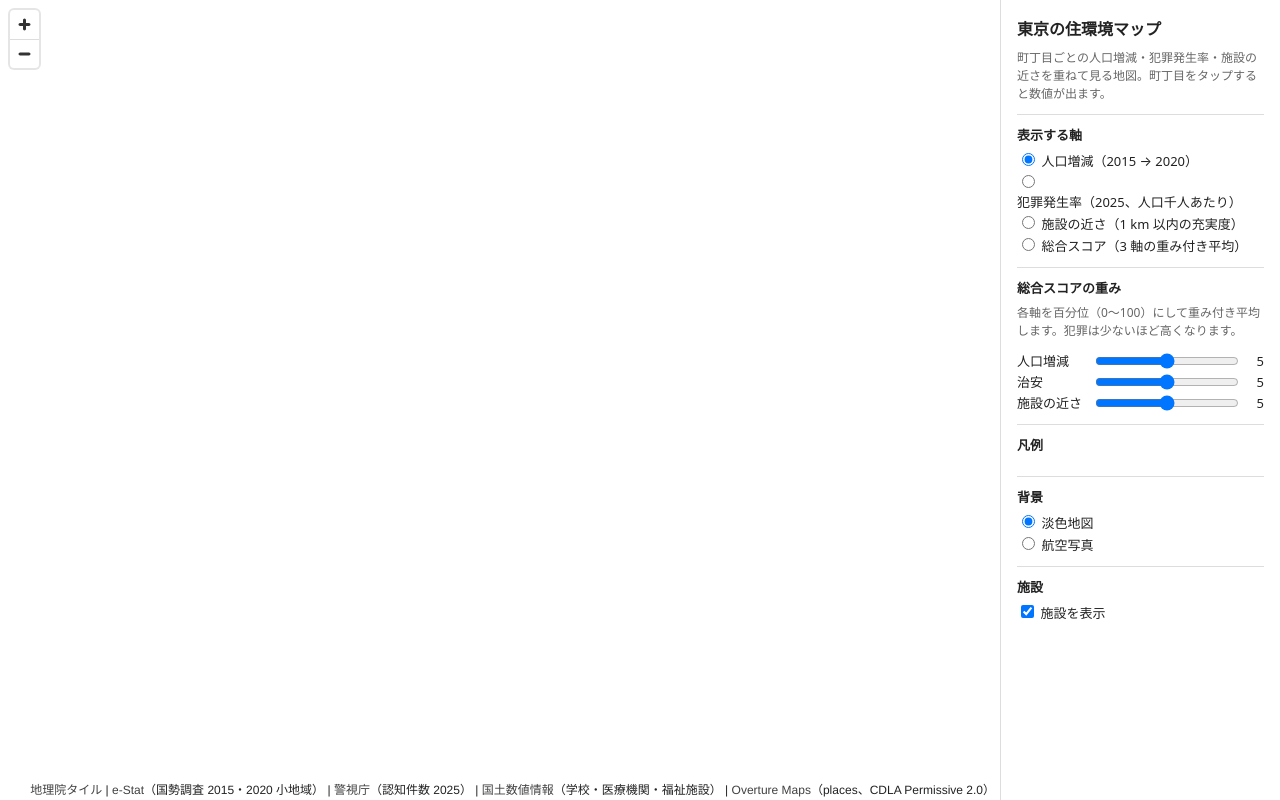
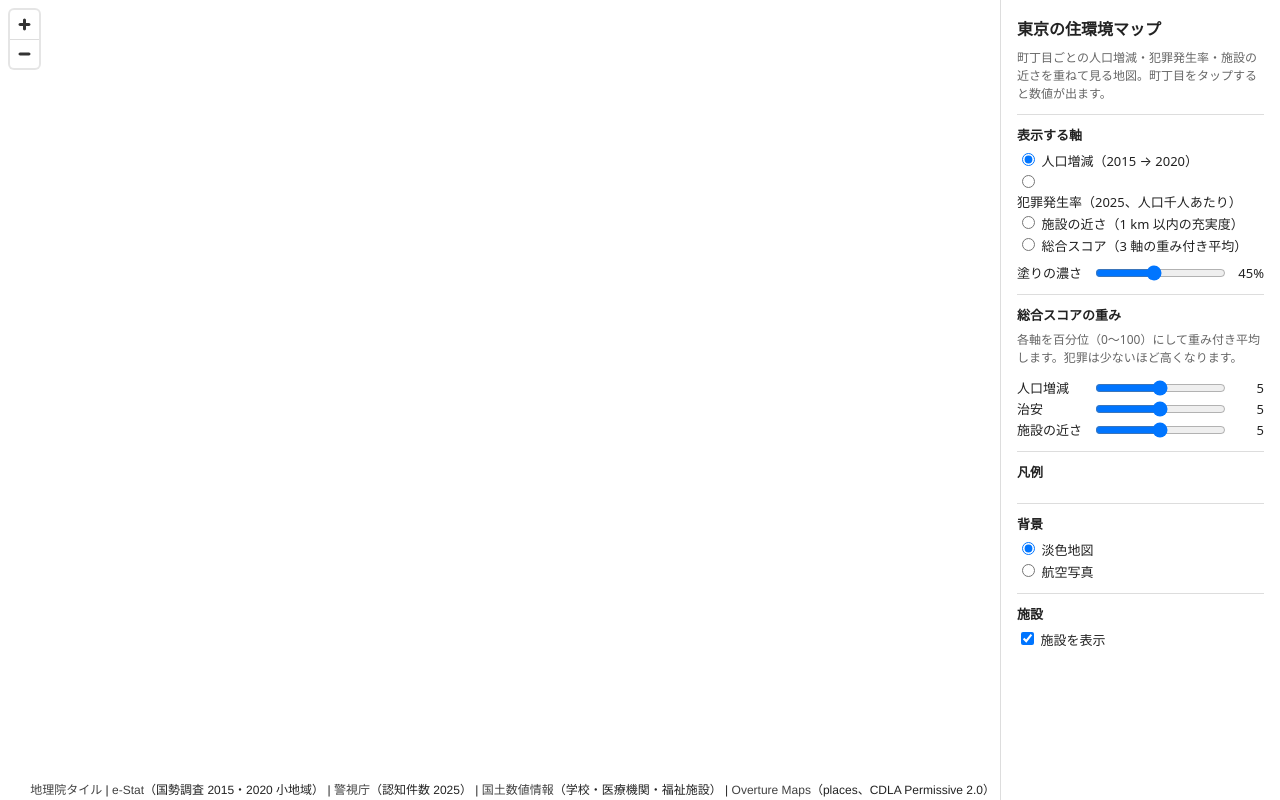
Before and after one commit to chibineko206/tokyo-livability-map, a website built with Vite: page index.html in a window 1280 px wide. Built offline with nearby package versions, Linux system fonts and the light colour scheme; no server answers; what pmtiles would draw is missing.

Commit message:
塗りの濃さのスライダーを追加し、総合スコアの配色を赤→黄→緑に変える
Co-Authored-By: Claude Fable 5.1 <noreply@anthropic.com>

```diff
--- a/index.html
+++ b/index.html
@@ -32,6 +32,7 @@
         <label><input type="radio" name="axis" value="crime" /> 犯罪発生率（2025、人口千人あたり）</label>
         <label><input type="radio" name="axis" value="access" /> 施設の近さ（1 km 以内の充実度）</label>
         <label><input type="radio" name="axis" value="score" /> 総合スコア（3 軸の重み付き平均）</label>
+        <label class="slider">塗りの濃さ <input type="range" id="fill-opacity" min="0" max="100" value="45" /><output>45%</output></label>
       </section>
 
       <section id="weights">
--- a/src/main.ts
+++ b/src/main.ts
@@ -90,12 +90,13 @@ const AXES: Record<string, AxisDef> = {
     labels: ['2 未満', '2 〜 4', '4 〜 5.5', '5.5 〜 6.5', '6.5 以上'],
     naLabel: 'データなし',
   },
-  // 総合スコアは 3 軸の百分位（0〜1）を重み付き平均し 0〜100 にしたもの。順次型（ColorBrewer PuBu）
+  // 総合スコアは 3 軸の百分位（0〜1）を重み付き平均し 0〜100 にしたもの。
+  // 低い = 赤、高い = 緑が直感的なので発散型（ColorBrewer RdYlGn）。順次型の青は段階の差が分かりにくかった
   score: {
     key: 'score',
     title: '総合スコア（3 軸の百分位の重み付き平均、0〜100）',
     stops: [20, 40, 60, 80],
-    colors: ['#f1eef6', '#bdc9e1', '#74a9cf', '#2b8cbe', '#045a8d'],
+    colors: ['#d7191c', '#fdae61', '#ffffbf', '#a6d96a', '#1a9641'],
     labels: ['20 未満', '20 〜 40', '40 〜 60', '60 〜 80', '80 以上'],
     naLabel: 'いずれかの軸が比較不可・データなし',
   },
@@ -381,6 +382,14 @@ function setupAxisSwitch() {
       renderLegend(axis);
     });
   }
+  // 塗りの濃さ（不透明度）。背景の道路や写真をどれだけ透かすかは好みなのでスライダーにする
+  const opacity = document.getElementById('fill-opacity') as HTMLInputElement;
+  const apply = () => {
+    map.setPaintProperty('chome-fill', 'fill-opacity', Number(opacity.value) / 100);
+    opacity.nextElementSibling!.textContent = `${opacity.value}%`;
+  };
+  opacity.addEventListener('input', apply);
+  apply();
 }
 
 function setupBasemapSwitch() {
--- a/src/style.css
+++ b/src/style.css
@@ -110,20 +110,27 @@ body {
   box-shadow: 0 0 0 1px #999;
 }
 
-/* 重みのスライダー */
-#weights label {
+/* スライダー（重み、塗りの濃さ） */
+#weights label,
+#panel label.slider {
   display: grid;
-  grid-template-columns: 5.5em 1fr 1.5em;
+  grid-template-columns: 5.5em 1fr 2.5em;
   align-items: center;
   gap: 6px;
 }
 
-#weights input[type='range'] {
+#panel label.slider {
+  margin-top: 8px;
+}
+
+#weights input[type='range'],
+#panel label.slider input[type='range'] {
   width: 100%;
   margin: 0;
 }
 
-#weights output {
+#weights output,
+#panel label.slider output {
   text-align: right;
   font-variant-numeric: tabular-nums;
 }
```
